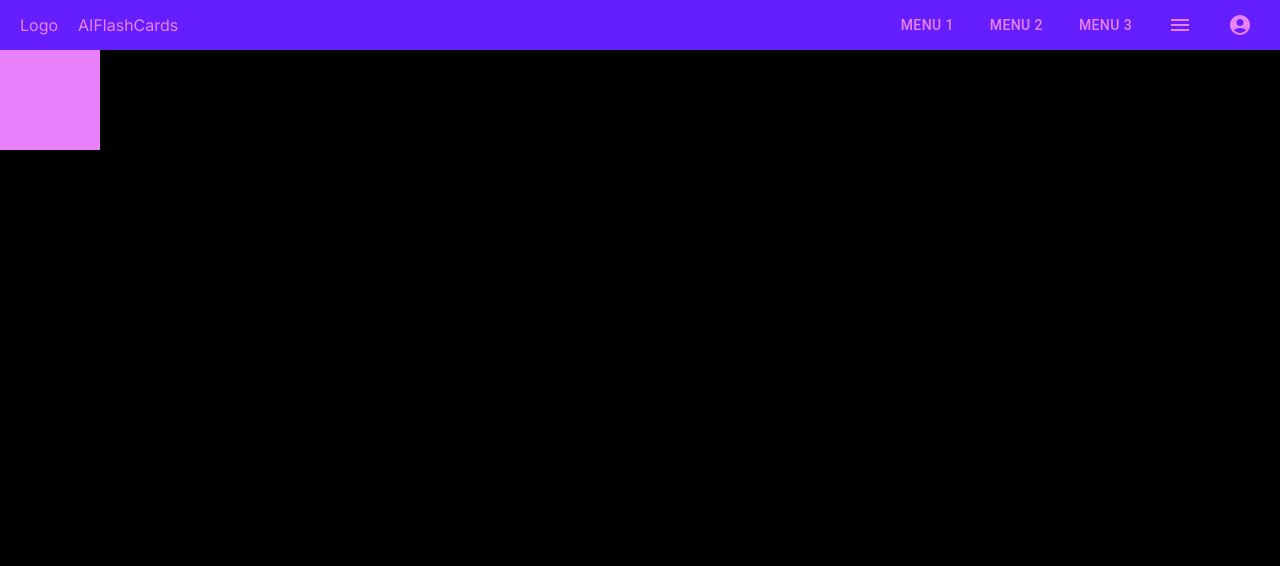
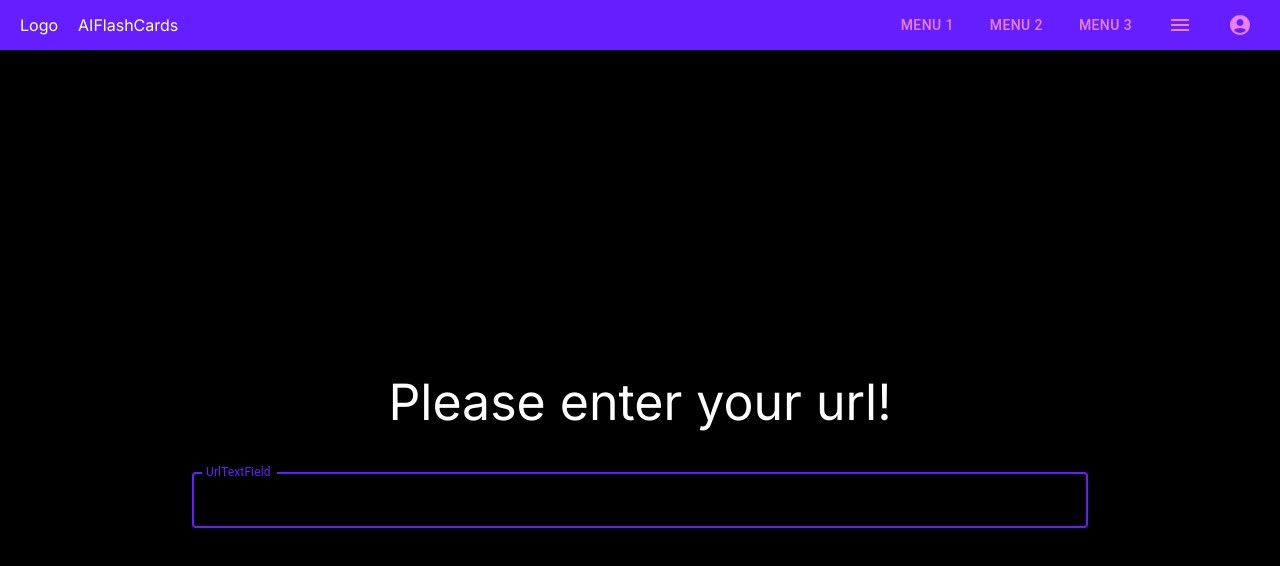
Before and after one commit to JonathanAHerrera/FlashcardAI, a Next.js app in the folder flashcardai/: page / in a window 1280 px wide. Shown: the top 566 px of the page. Built offline with nearby package versions, Linux system fonts and the light colour scheme.

Commit message:
Add and style link textfield

```diff
--- a/flashcardai/app/page.js
+++ b/flashcardai/app/page.js
@@ -1,5 +1,5 @@
 "use client"
-import {Box, Button, IconButton} from '@mui/material';
+import {Box, Button, IconButton, TextField} from '@mui/material';
 import {createTheme, ThemeProvider} from '@mui/material/styles'
 import Menu from '@mui/icons-material/Menu';
 import AccountCircle from '@mui/icons-material/AccountCircle'
@@ -41,8 +41,8 @@ export default function Home() {
           alignItems={'center'}
           color={'white'}>
             <Box display={'flex'} gap={'20px'}>
-              <Box color='secondary.main'> Logo </Box>
-              <Box color='secondary.main'> AIFlashCards </Box>
+              <Box color='#ffffff'> Logo </Box>
+              <Box color='#ffffff'> AIFlashCards </Box>
             </Box>
             <Box display={'flex'} justifyContent={'center'} alignItems={'center'} gap={'20px'}>
               <Button color='secondary' variant='text' > Menu 1 </Button>
@@ -54,7 +54,12 @@ export default function Home() {
 
           </Box>
         </Box>
-        <Box width={'100px'} height={'100px'} bgcolor={'secondary.main'} fle></Box>
+        <Box width={'100%'} height={'100vh'} display={'flex'} justifyContent={'center'} alignItems={'center'} flexDirection={'column'} gap={'40px'}>
+          <Box color={'#ffffff'} fontSize={'50px'}>Please enter your url!</Box>
+          <Box width={'70%'} display={'flex'} justifyContent={'center'} alignItems={'center'}>
+            <TextField fullWidth label="UrlTextField" id="UrlTextField" sx={{ input: { color: '#ffffff' } }} focused/>
+          </Box>
+        </Box>
       </Box>
     </ThemeProvider>
   );
```
